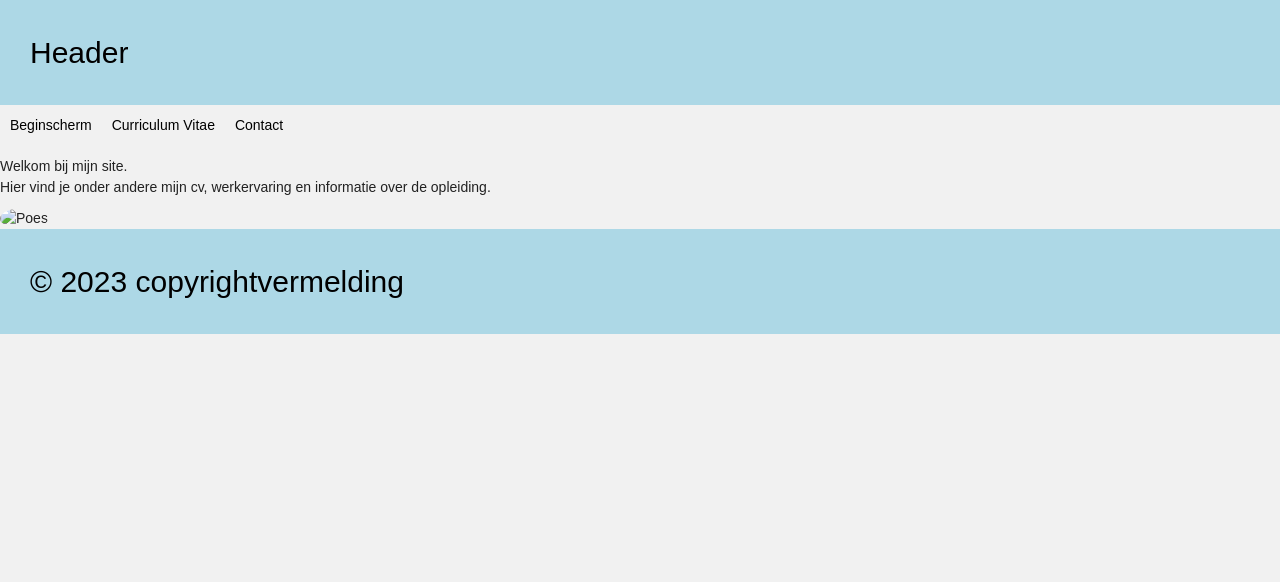
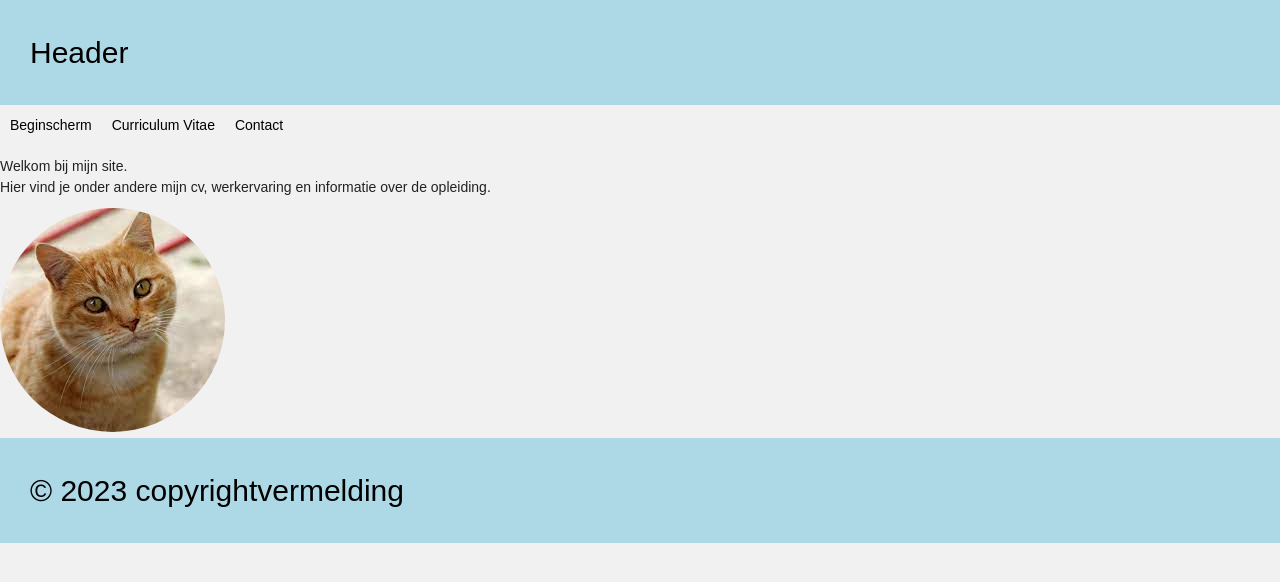
Before and after one commit to Shif12/Huiswerkpagina15, a plain HTML site: page index.html in a window 1280 px wide. Drawn offline with Linux system fonts and the light colour scheme.

Commit message:
Update index.html

```diff
--- a/index.html
+++ b/index.html
@@ -17,7 +17,8 @@
      <p>Welkom bij mijn site.
         <br>
          Hier vind je onder andere mijn cv, werkervaring en informatie over de opleiding.</p>
-    <img src="./Afbeeldingen/poes.jpg" alt="Poes">
+    <img src="./poes.jpg" alt="Poes">
+    <!--Ik had hier eigelijk de directory afbeeldingen en daarin poes maar in Github lijkt dat naar mijn mening niet mogelijk-->
     <footer>&copy; 2023 copyrightvermelding</footer>
   </body>
 </html>
```
